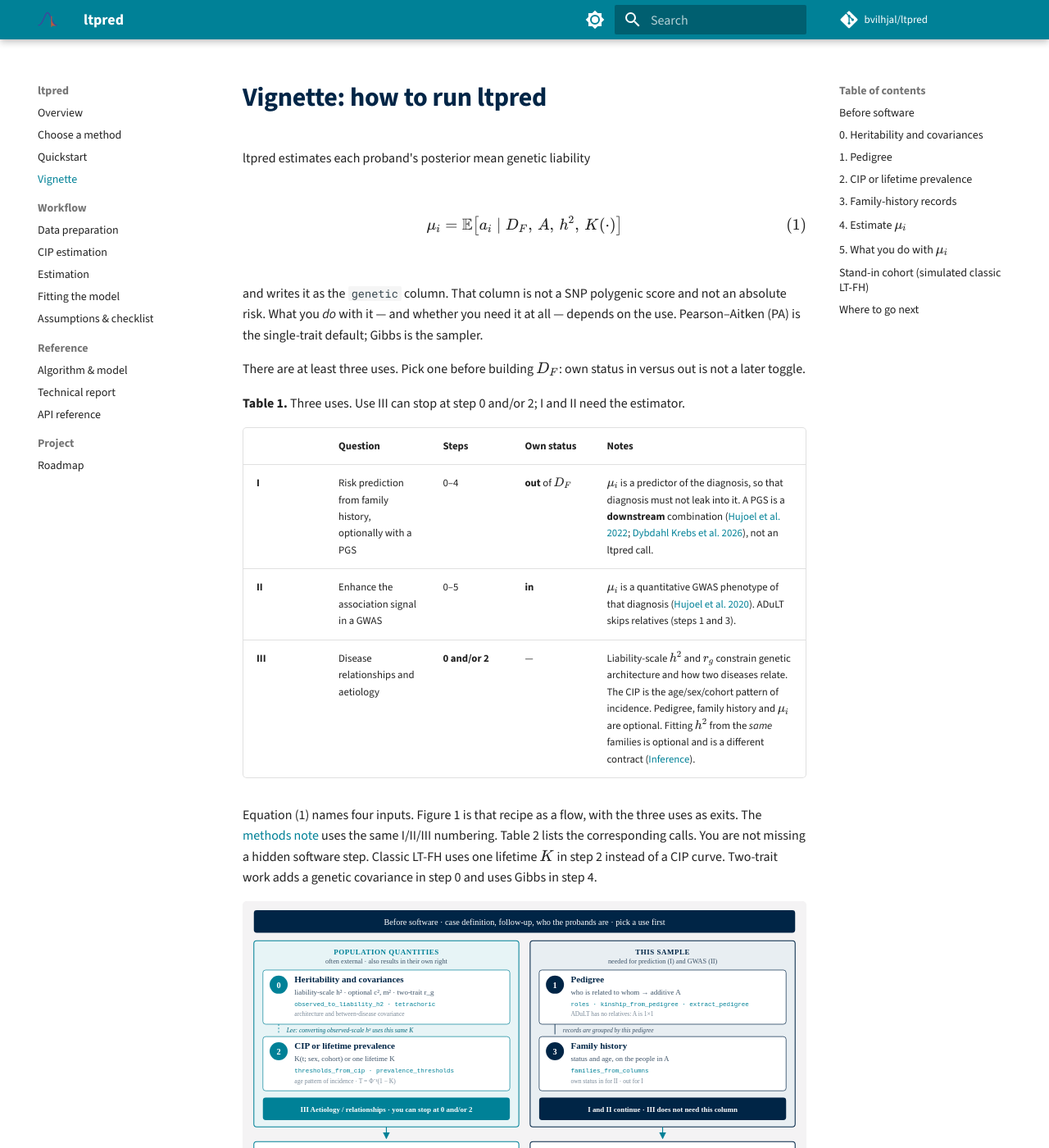
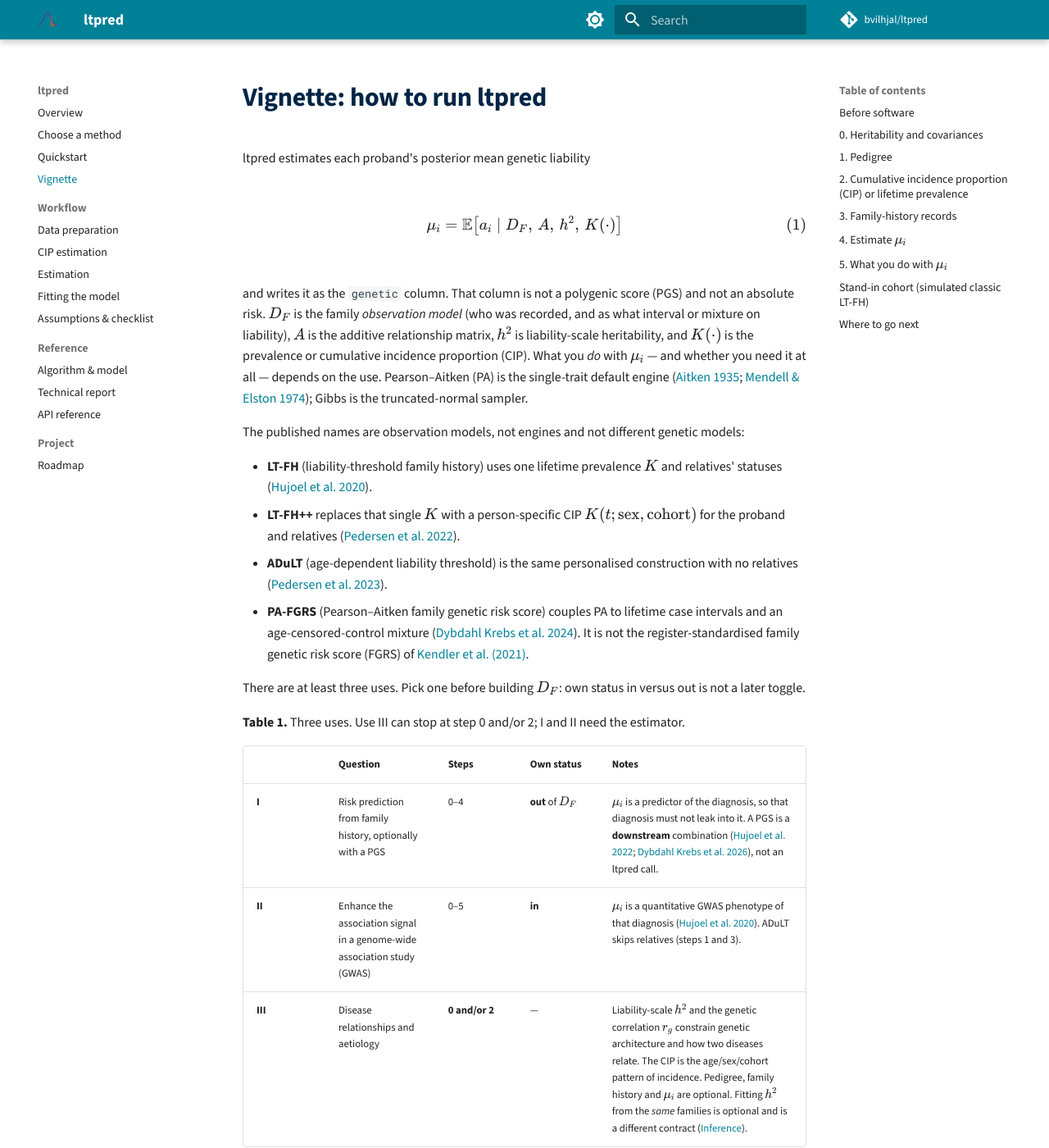
Before and after one commit to bvilhjal/ltpred, an MkDocs documentation site: the page built from docs/vignette.md, in a window 1280 px wide and 1400 px high. Shown: the whole window at 82% size. Built offline with MkDocs 1.6.1 and Material for MkDocs 9.7.7, drawn with Linux system fonts in a browser that asks for light colours; comment, search, counter and statistics services are not loaded; some of the changed text lies outside the part shown.

Commit message:
Expand vignette abbreviations and attach method citations.
CIP, LT-FH, LT-FH++, ADuLT, PA-FGRS, PGS, GWAS, PA, r_g, IPW, BLUP
and related names are defined at first use, with the Hujoel, Pedersen,
Dybdahl Krebs, Lee, Aitken, Mendell–Elston and Zhuang papers already
used elsewhere in the package.

````diff
--- a/docs/vignette.md
+++ b/docs/vignette.md
@@ -12,10 +12,35 @@ $$
 \tag{1}
 $$
 
-and writes it as the `genetic` column. That column is not a SNP polygenic
-score and not an absolute risk. What you *do* with it — and whether you
-need it at all — depends on the use. Pearson–Aitken (PA) is the
-single-trait default; Gibbs is the sampler.
+and writes it as the `genetic` column. That column is not a polygenic
+score (PGS) and not an absolute risk. $D_F$ is the family
+*observation model* (who was recorded, and as what interval or mixture
+on liability), $A$ is the additive relationship matrix, $h^2$ is
+liability-scale heritability, and $K(\cdot)$ is the prevalence or
+cumulative incidence proportion (CIP). What you *do* with $\mu_i$ —
+and whether you need it at all — depends on the use. Pearson–Aitken
+(PA) is the single-trait default engine
+([Aitken 1935](https://doi.org/10.1017/S0013091500008063);
+[Mendell & Elston 1974](https://pubmed.ncbi.nlm.nih.gov/4813384/));
+Gibbs is the truncated-normal sampler.
+
+The published names are observation models, not engines and not
+different genetic models:
+
+- **LT-FH** (liability-threshold family history) uses one lifetime
+  prevalence $K$ and relatives' statuses
+  ([Hujoel et al. 2020](https://doi.org/10.1038/s41588-020-0613-6)).
+- **LT-FH++** replaces that single $K$ with a person-specific CIP
+  $K(t;\text{sex},\text{cohort})$ for the proband and relatives
+  ([Pedersen et al. 2022](https://doi.org/10.1016/j.ajhg.2022.01.009)).
+- **ADuLT** (age-dependent liability threshold) is the same
+  personalised construction with no relatives
+  ([Pedersen et al. 2023](https://doi.org/10.1038/s41467-023-41210-z)).
+- **PA-FGRS** (Pearson–Aitken family genetic risk score) couples PA
+  to lifetime case intervals and an age-censored-control mixture
+  ([Dybdahl Krebs et al. 2024](https://doi.org/10.1016/j.ajhg.2024.09.009)).
+  It is not the register-standardised family genetic risk score (FGRS)
+  of [Kendler et al. (2021)](https://doi.org/10.1001/jamapsychiatry.2021.0336).
 
 There are at least three uses. Pick one before building $D_F$: own
 status in versus out is not a later toggle.
@@ -26,8 +51,8 @@ need the estimator.
 | | Question | Steps | Own status | Notes |
 |---|---|---|---|---|
 | **I** | Risk prediction from family history, optionally with a PGS | 0–4 | **out** of $D_F$ | $\mu_i$ is a predictor of the diagnosis, so that diagnosis must not leak into it. A PGS is a **downstream** combination ([Hujoel et al. 2022](https://doi.org/10.1016/j.xgen.2022.100152); [Dybdahl Krebs et al. 2026](https://doi.org/10.1016/j.ajhg.2025.11.016)), not an ltpred call. |
-| **II** | Enhance the association signal in a GWAS | 0–5 | **in** | $\mu_i$ is a quantitative GWAS phenotype of that diagnosis ([Hujoel et al. 2020](https://doi.org/10.1038/s41588-020-0613-6)). ADuLT skips relatives (steps 1 and 3). |
-| **III** | Disease relationships and aetiology | **0 and/or 2** | — | Liability-scale $h^2$ and $r_g$ constrain genetic architecture and how two diseases relate. The CIP is the age/sex/cohort pattern of incidence. Pedigree, family history and $\mu_i$ are optional. Fitting $h^2$ from the *same* families is optional and is a different contract ([Inference](inference.md)). |
+| **II** | Enhance the association signal in a genome-wide association study (GWAS) | 0–5 | **in** | $\mu_i$ is a quantitative GWAS phenotype of that diagnosis ([Hujoel et al. 2020](https://doi.org/10.1038/s41588-020-0613-6)). ADuLT skips relatives (steps 1 and 3). |
+| **III** | Disease relationships and aetiology | **0 and/or 2** | — | Liability-scale $h^2$ and the genetic correlation $r_g$ constrain genetic architecture and how two diseases relate. The CIP is the age/sex/cohort pattern of incidence. Pedigree, family history and $\mu_i$ are optional. Fitting $h^2$ from the *same* families is optional and is a different contract ([Inference](inference.md)). |
 
 Equation (1) names four inputs. Figure 1 is that recipe as a flow, with
 the three uses as exits. The [methods note](report.md) uses the same
@@ -39,14 +64,17 @@ covariance in step 0 and uses Gibbs in step 4.
 ![ltpred pipeline: three uses from heritability, CIP, pedigree and family history](assets/pipeline.svg)
 
 **Figure 1.** How the inputs assemble, and where you can stop. The left
-column is the population model: liability-scale $h^2$ (optional $c^2$,
-$m^2$, $r_g$) and the CIP or lifetime $K$. **Use III can stop there.**
-The right column is this sample: the pedigree $A$ and the relatives'
-(and optionally the proband's) status and age. Those become
-$\Sigma=h^2A$ and the observation intervals $D_F$. Step 4 is the first
-call that conditions on all four. **Use I** takes $\mu_i$ with own
-status out; **use II** takes $\mu_i$ with own status in and hands it to
-a GWAS (not an ltpred routine).
+column is the population model: liability-scale $h^2$ (optional sibship
+$c^2$ and couple $m^2$, two-trait $r_g$) and the CIP or lifetime $K$.
+**Use III can stop there.** The right column is this sample: the
+pedigree $A$ and the relatives' (and optionally the proband's) status
+and age. Those become the family covariance $\Sigma=h^2A$ — the
+best linear unbiased prediction (BLUP) / selection-index weights
+(Henderson 1975, *Biometrics*) — and the observation intervals
+$D_F$. Step 4 is the first call that conditions
+on all four. **Use I** takes $\mu_i$ with own status out; **use II**
+takes $\mu_i$ with own status in and hands it to a GWAS (not an ltpred
+routine).
 
 The numbering is the order you assemble (1), not a Gantt chart. Steps
 0–3 can be prepared in parallel except for three real dependencies:
@@ -60,8 +88,10 @@ The numbering is the order you assemble (1), not a Gantt chart. Steps
 3. **Pedigree before family history.** Rows of $D_F$ are grouped by
    `fam_id` / roles (or kinship column order). That is why 3 follows 1.
 
-Lee's map is the only backward arrow: converting an observed-scale
-$h^2$ uses the same population $K$ as the thresholds.
+Lee's map
+([Lee et al. 2011](https://doi.org/10.1016/j.ajhg.2011.02.002))
+is the only backward arrow: converting an observed-scale $h^2$ uses
+the same population $K$ as the thresholds.
 
 **Table 2.** What to do, in order. Function names only; the dependencies
 are in Figure 1. Skip steps that Table 1 says the use does not need.
@@ -71,7 +101,7 @@ are in Figure 1. Skip steps that Table 1 says the use does not need.
 | — | Case definition, who the probands are | not software |
 | 0 | Liability-scale $h^2$; optional $c^2$, $m^2$; two-trait $r_g$ | `observed_to_liability_h2`, `tetrachoric`; optionally `fit_heritability` |
 | 1 | Who is related to whom | roles, or `kinship_from_pedigree` / `extract_pedigree` |
-| 2 | Prevalence or CIP $K(\cdot)$ | `prevalence_thresholds` or `thresholds_from_cip` |
+| 2 | Prevalence or CIP $K(\cdot)$ (cumulative incidence) | `prevalence_thresholds` or `thresholds_from_cip` |
 | 3 | Status and ages (family history) | `families_from_columns` |
 | 4 | — | `estimate_liability` |
 | 5 | People to score (I) or genotype (II) | join `pids`; GWAS / PGS combination is elsewhere |
@@ -101,8 +131,12 @@ $\hat{\mu}_i$ (ranking is more robust than the scale). For use III, $h^2$
 and $r_g$ can *be* the result.
 
 Prefer an external estimate. A first-degree check is Falconer's
-$h^2 \approx 2\rho_{\mathrm{tet}}$. The Lee map from an observed-scale
-estimate in a **population** sample is
+$h^2 \approx 2\rho_{\mathrm{tet}}$ from the parent–offspring or
+sib tetrachoric correlation (Falconer 1965, *Ann. Hum. Genet.*).
+The Lee map from an observed-scale estimate in a **population**
+sample
+([Lee et al. 2011](https://doi.org/10.1016/j.ajhg.2011.02.002))
+is
 
 $$
 h^2_{\mathrm{liab}}
@@ -132,11 +166,14 @@ as `c2` / `m2` ($h^2+c^2+m^2\le 1$). Two traits need liability-scale
 heritabilities **and** a genetic correlation: pass vector `h2`,
 `genetic_corrmat`, and `full_corrmat` (Gibbs only).
 
-Fitting $h^2$ or $A{+}C{+}M$ from the **same** families is a different
-contract: independent, non-overlapping pedigrees, `sampling="population"`
-or `sampling="ipw"` with known positive inclusion probabilities. A `pid`
-in two `fam_id`s is rejected. Unguarded ascertainment pins $\hat{h}^2=1$
-even when the truth is 0. Details: [Inference](inference.md).
+Fitting $h^2$ or $A{+}C{+}M$ (additive genetic, sibship, and couple
+shared-environment components) from the **same** families is a
+different contract: independent, non-overlapping pedigrees,
+`sampling="population"` or inverse-probability weighting
+(`sampling="ipw"`) with known positive inclusion probabilities. A
+person identifier (`pid`) in two family identifiers (`fam_id`) is
+rejected. Unguarded ascertainment pins $\hat{h}^2=1$ even when the
+truth is 0. Details: [Inference](inference.md).
 
 ## 1. Pedigree
 
@@ -164,10 +201,13 @@ ped = extract_pedigree(graph, proband_id, max_degree=3)
 Scoring may use overlapping extracted pedigrees (one per proband). Fitting
 $h^2$ in step 0 may not. ADuLT has no relatives: skip this step.
 
-## 2. CIP or lifetime prevalence
+## 2. Cumulative incidence proportion (CIP) or lifetime prevalence
 
-For use III the CIP *is* the result: the age, sex and cohort pattern of
-incidence. For uses I and II it is an input to the thresholds below.
+The CIP is the fraction of people in a population stratum who are
+diagnosed by a given age,
+$K(t; s, b)=\Pr(\text{diagnosed by age }t\mid\text{sex }s,\text{birth year }b)$.
+For use III that curve *is* the result. For uses I and II it is an
+input to the thresholds below.
 
 Thresholds give the interval for each observed liability. Classic LT-FH
 uses one $T=\Phi^{-1}(1-K)$. LT-FH++ and ADuLT use a person-specific CIP
@@ -181,7 +221,10 @@ with $t_i$ the age of onset for a case and the age at last follow-up for a
 control. Use a **population** curve, stratified by sex, birth year, and
 ancestry where incidence differs — not the logistic demo helper and not a
 biobank case fraction. Competing death: Aalen–Johansen, not Kaplan–Meier
-that treats death as censoring ([CIP estimation](cip-estimation.md)).
+that treats death as censoring — the LT-FH++ construction uses
+Aalen–Johansen with death and emigration as competing events
+([Pedersen et al. 2022](https://doi.org/10.1016/j.ajhg.2022.01.009);
+details in [CIP estimation](cip-estimation.md)).
 Cover every analysed age; pass `k_pop` unless the last CIP value is a
 defensible lifetime prevalence.
 
@@ -204,7 +247,8 @@ lower, upper, K_i, K_pop = thresholds_from_cip(
 $T_i$). Pin only when onset is the CIP inverse of liability. Most of the
 onset information survives $[T_i,\infty)$. Base PA-FGRS instead uses the
 **lifetime** case interval $[\Phi^{-1}(1-K_{\mathrm{pop}}),\infty)$ and
-puts age into a censored control's mixture weight $K_i$.
+puts age into a censored control's mixture weight $K_i$
+([Dybdahl Krebs et al. 2024](https://doi.org/10.1016/j.ajhg.2024.09.009)).
 
 ## 3. Family-history records
 
@@ -263,8 +307,10 @@ model, not something ltpred fits
 [Dybdahl Krebs et al. 2026](https://doi.org/10.1016/j.ajhg.2025.11.016)).
 
 **Use II (GWAS).** Join `res.pids` to genotyped IDs. Residualize for sex,
-cohort, PCs, and batch, or put them in a mixed model. Prefer an
-association method that handles relatedness if related targets remain.
+cohort, ancestry principal components (PCs), and batch, or put them in a
+mixed model. Prefer an association method that handles relatedness if
+related targets remain
+([Zhuang et al. 2022](https://doi.org/10.1093/bioinformatics/btac459)).
 ltpred does not run the GWAS.
 
 **Use III** does not need this step. The quantities of interest were $h^2$,
@@ -273,8 +319,9 @@ $r_g$, and/or $K(\cdot)$ in steps 0 and 2.
 ## Stand-in cohort (simulated classic LT-FH)
 
 The script builds a nuclear cohort so the calls above have something to
-chew. `use_age=False` is classic LT-FH: one $K$, not a CIP. On real data
-this block is your table, not a simulator.
+chew. `use_age=False` is classic LT-FH under the liability-threshold
+model: one $K$, not a CIP. On real data this block is your table, not a
+simulator.
 
 ```python
 from ltpred import simulate_under_LTM_single, estimate_liability
@@ -313,3 +360,4 @@ role-grammar PA scores to numerical noise.
 | Fitting $h^2$ / $A{+}C{+}M$ | [Inference](inference.md) |
 | Pre-flight list | [Assumptions & checklist](assumptions.md) |
 | Maths of (1) | [Algorithm](algorithm.md) |
+| Methods note (same I/II/III) | [Technical report](report.md) |
````
Also changed, not shown: other parts of docs/vignette.md (+4 -4 lines), CHANGELOG.md (+4 -0 lines).
